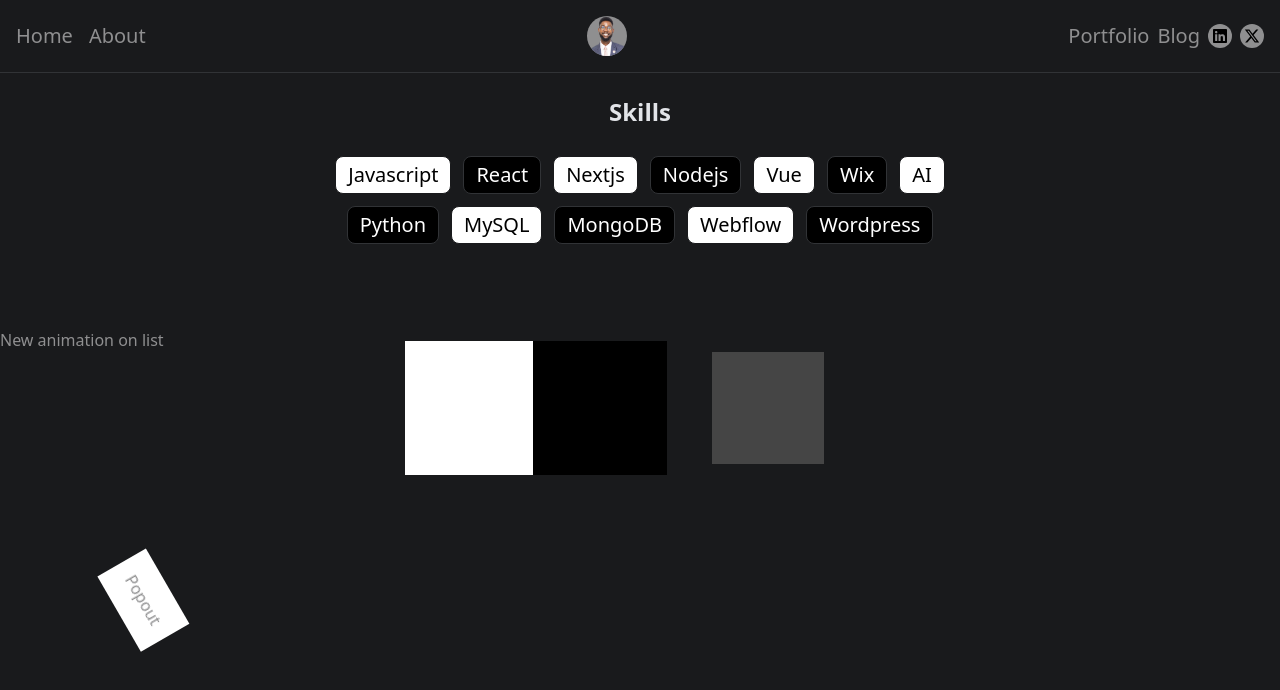
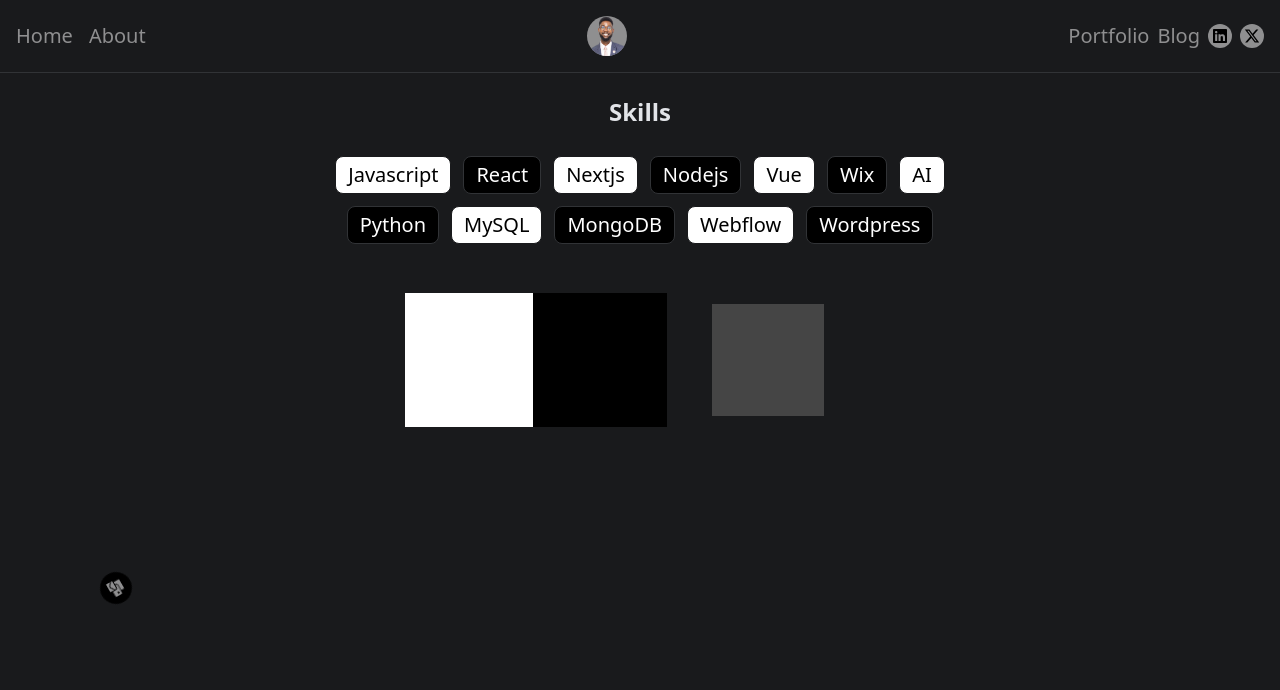
Before and after one commit to Patrick-Chukwu/Patrick-Chukwu, a React (Vite) app: page /portfolio in a window 1280 px wide. Shown: the top 690 px of the page. Built offline with nearby package versions, Linux system fonts and the light colour scheme.

Commit message:
Update file

```diff
--- a/src/components/Popout.jsx
+++ b/src/components/Popout.jsx
@@ -1,5 +1,6 @@
 import React from 'react'
 import { motion } from 'framer-motion'
+import { FaMailBulk } from 'react-icons/fa'
 
 const Popout = () => {
 
@@ -8,16 +9,16 @@ const item = { hidden: { x: -40, opacity: 10, scale: 1.2}}
   return (
     <div>
       <motion.div
-      className=' w-fit bg-white p-4'
+      className=' w-fit bg-black p-2 rounded-full'
       animate={{x: 100, y: 300, rotate: 60}}
       whileHover={{scale: 1.5}}
       // whileTap={{x: -20, scaleX: 2}}
       drag="y"
       dragConstraints={{ top:-100, bottom: 100}}
-      >Popout</motion.div>
+      ><a href="mailto:chukwupatrickify@gmail.com" target='_blank'><FaMailBulk/></a></motion.div>
 
 
-      <p>New animation on list</p>
+      {/* <p>New animation on list</p> */}
       <motion.ul className='flex gap-4 w-fit mx-auto' animate="hidden" variants={list}>
         <motion.li variants={item} className='size-28 bg-white'/>
         <motion.li whileHover={{scale: 0.8, right: 100}} variants={item} className='size-28 bg-black'/>
```
